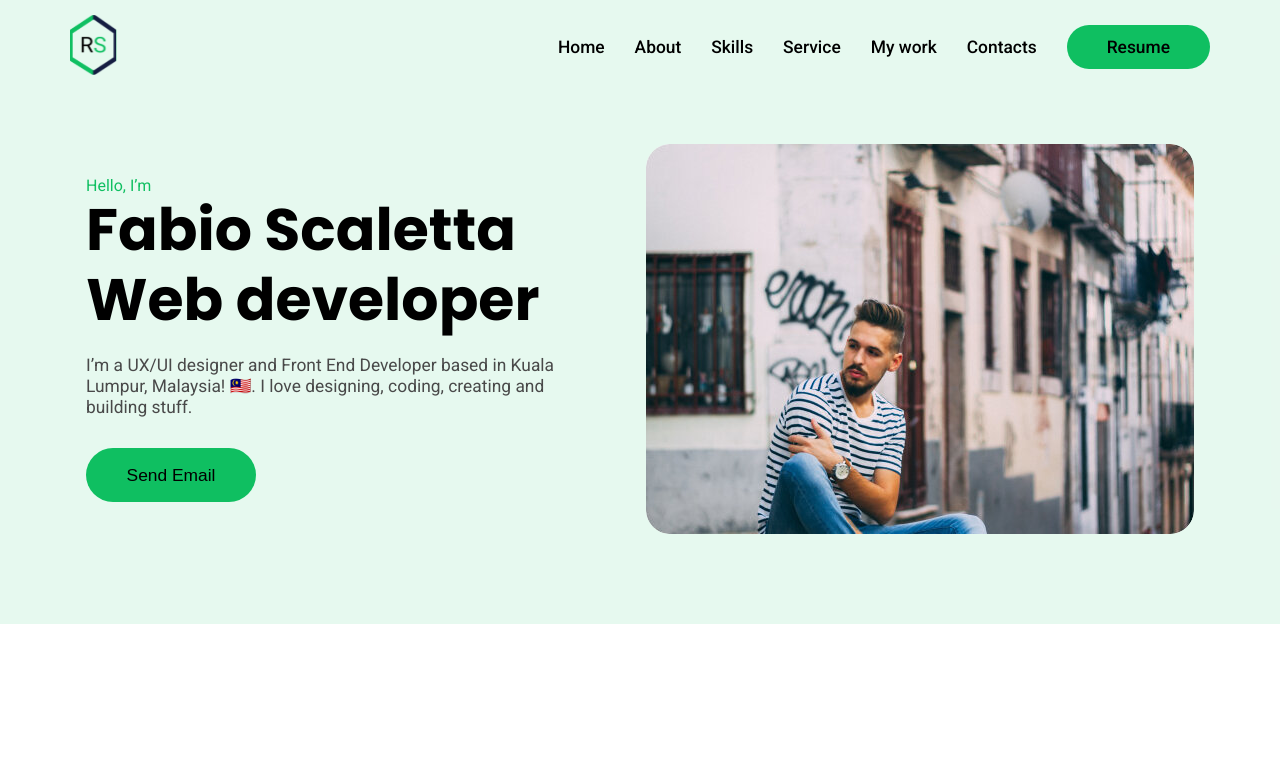
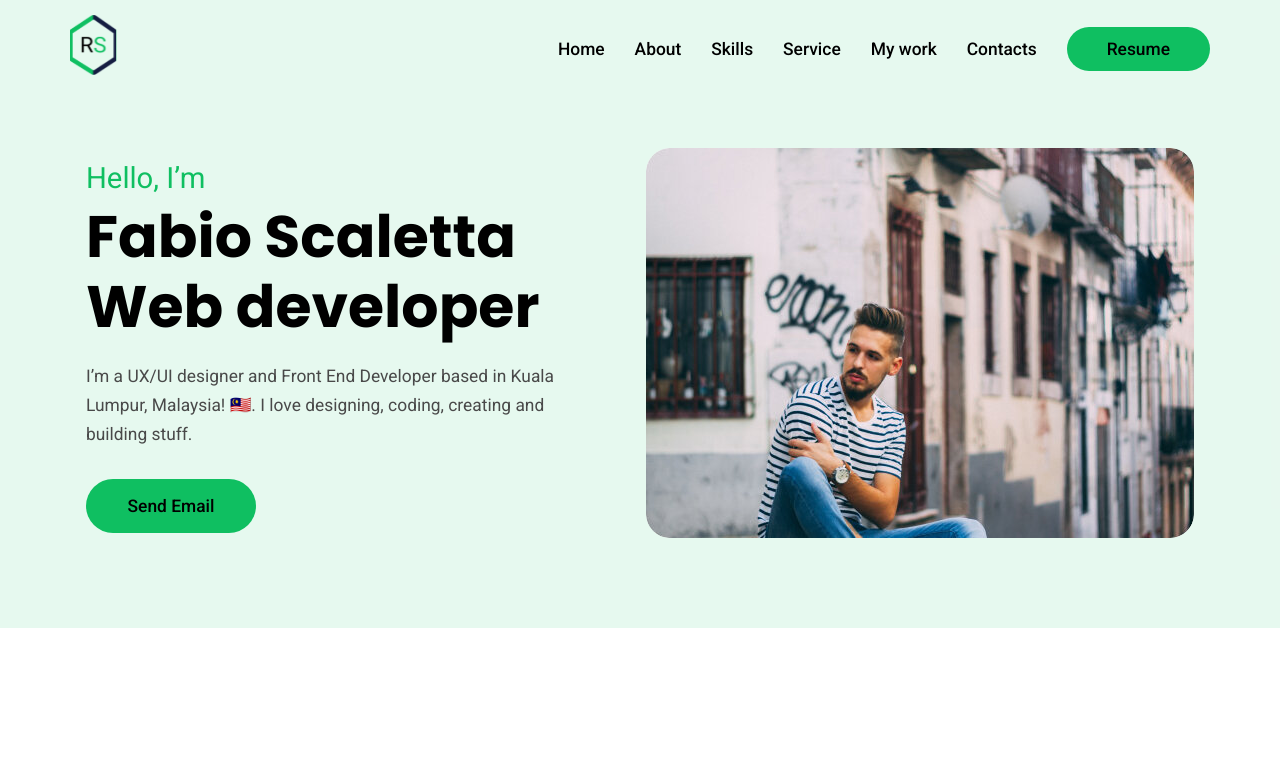
Before and after one commit to SandraVLP/portfolio-start-project, a React app in the folder portfolio-start-project-main/: page / in a window 1280 px wide. Shown: the top 762 px of the page. Built offline with nearby package versions, Linux system fonts and the light colour scheme.

Commit message:
font size

```diff
--- a/portfolio-start-project-main/src/components/Button.tsx
+++ b/portfolio-start-project-main/src/components/Button.tsx
@@ -18,6 +18,7 @@ export const StyledButton = styled.button<StyleBtnPropsType>`
   background-color:${(props) => props.bgcolor || myTheme.colors.primary};
   cursor: pointer;
   text-decoration: none;
+  font-family: Roboto, sans-serif;
 font-size: calc((100vw - 360px) /  (1440 - 360) * (18 - 14) + 14px);
 font-weight: 500;
 
--- a/portfolio-start-project-main/src/layout/contacts/Contacts.tsx
+++ b/portfolio-start-project-main/src/layout/contacts/Contacts.tsx
@@ -80,6 +80,9 @@ const StyledForm = styled.form`
   background-color: ${myTheme.colors.primary};
 
   label {
+    font-family: Roboto, sans-serif;
+    font-weight: 500;
+    font-size: calc((100vw - 360px) /  (1440 - 360) * (30 - 25) + 25px);
     width: 50%;
     display: flex;
     justify-content: space-between;
@@ -97,6 +100,8 @@ const StyledForm = styled.form`
 `;
 
 const Field = styled.input`
+font-family: Roboto, sans-serif;
+font-size: calc((100vw - 360px) /  (1440 - 360) * (16 - 14) + 14px);
   border-radius: 5px;
   border: solid 2px ${myTheme.colors.grey};
   width: 60%;
--- a/portfolio-start-project-main/src/layout/sections/main/Main.tsx
+++ b/portfolio-start-project-main/src/layout/sections/main/Main.tsx
@@ -48,6 +48,7 @@ display: flex;
   }
 
   span {
+    font-size: calc((100vw - 360px) /  (1440 - 360) * (30 - 25) + 25px);
     font-weight: 400;
     color: ${myTheme.colors.primary};
 
--- a/portfolio-start-project-main/src/layout/services/Services.tsx
+++ b/portfolio-start-project-main/src/layout/services/Services.tsx
@@ -93,6 +93,8 @@ const StyledList = styled.div`
   }
 
   p {
+    font-size:calc((100vw - 360px) /  (1440 - 360) * (20 - 16) + 16px);
+    font-weight: 500;
     margin-left: 30px;
   }
 `;
--- a/portfolio-start-project-main/src/layout/services/service/Service.tsx
+++ b/portfolio-start-project-main/src/layout/services/service/Service.tsx
@@ -41,9 +41,19 @@ const StyledDescription = styled.div`
     max-width: 380px;
   }
 
+  p {
+    font-weight: 400;
+    font-size: calc((100vw - 360px) /  (1440 - 360) * (16 - 14) + 14px);
+  }
+
   svg {
     margin-left: 25px;
   }
+  a {
+    font-weight: 500;
+    font-size: calc((100vw - 360px) /  (1440 - 360) * (20 - 16) + 16px);
+}
+
 `;
 
 const StyledImg = styled.img`
--- a/portfolio-start-project-main/src/styles/GlobalStyles.tsx
+++ b/portfolio-start-project-main/src/styles/GlobalStyles.tsx
@@ -19,7 +19,7 @@ export const GlobalStyles = createGlobalStyle`
   font-family: 'Roboto', 'Poppins', -apple-system, BlinkMacSystemFont, 'Segoe UI', 'Oxygen',
     'Ubuntu', 'Cantarell', 'Fira Sans', 'Droid Sans', 'Helvetica Neue',
     sans-serif;
-    line-height: 1.2;
+    line-height: 1.65;
   -webkit-font-smoothing: antialiased;
   -moz-osx-font-smoothing: grayscale;
 
@@ -53,6 +53,10 @@ h3 {
 
 font-size: calc((100vw - 360px) /  (1440 - 360) * (35 - 30) + 30px);
 font-weight: 700;
+line-height: 45px;
+@media ${myTheme.media.tablet}{
+  line-height: 35px;
+}
 
 }
 
```
